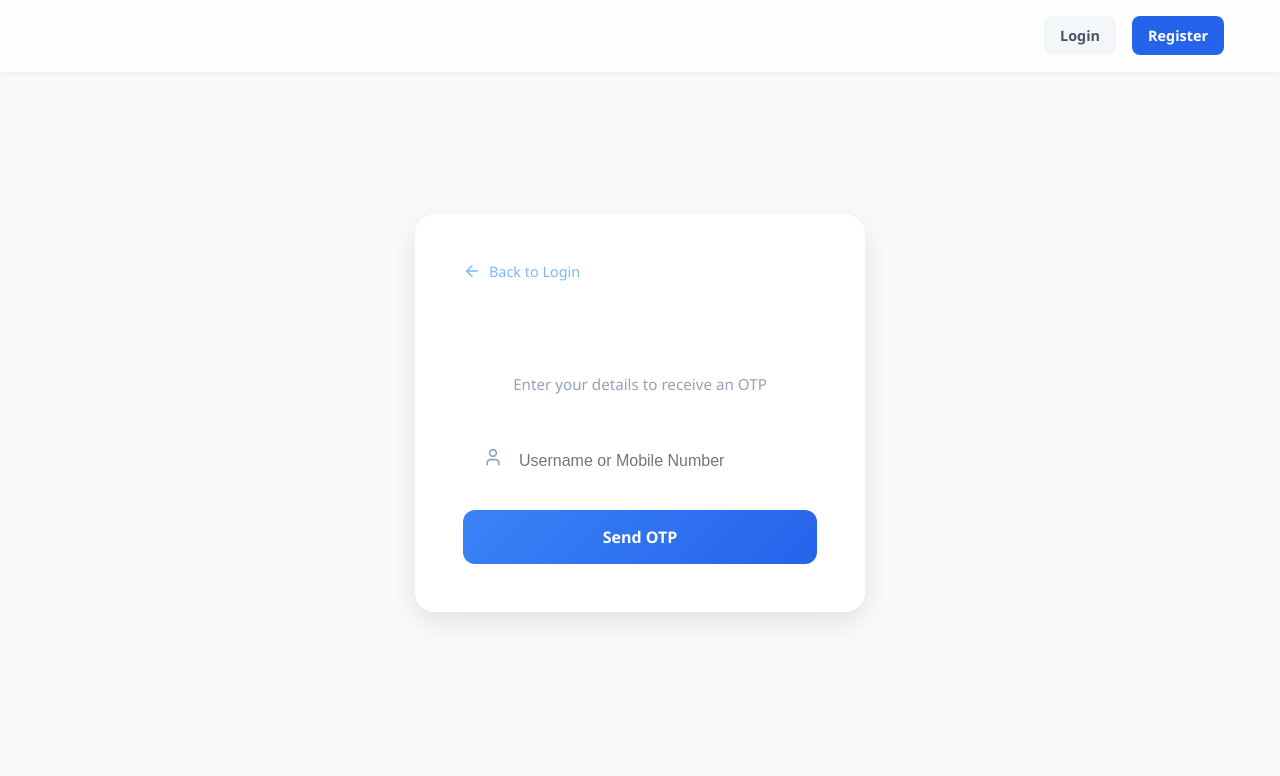
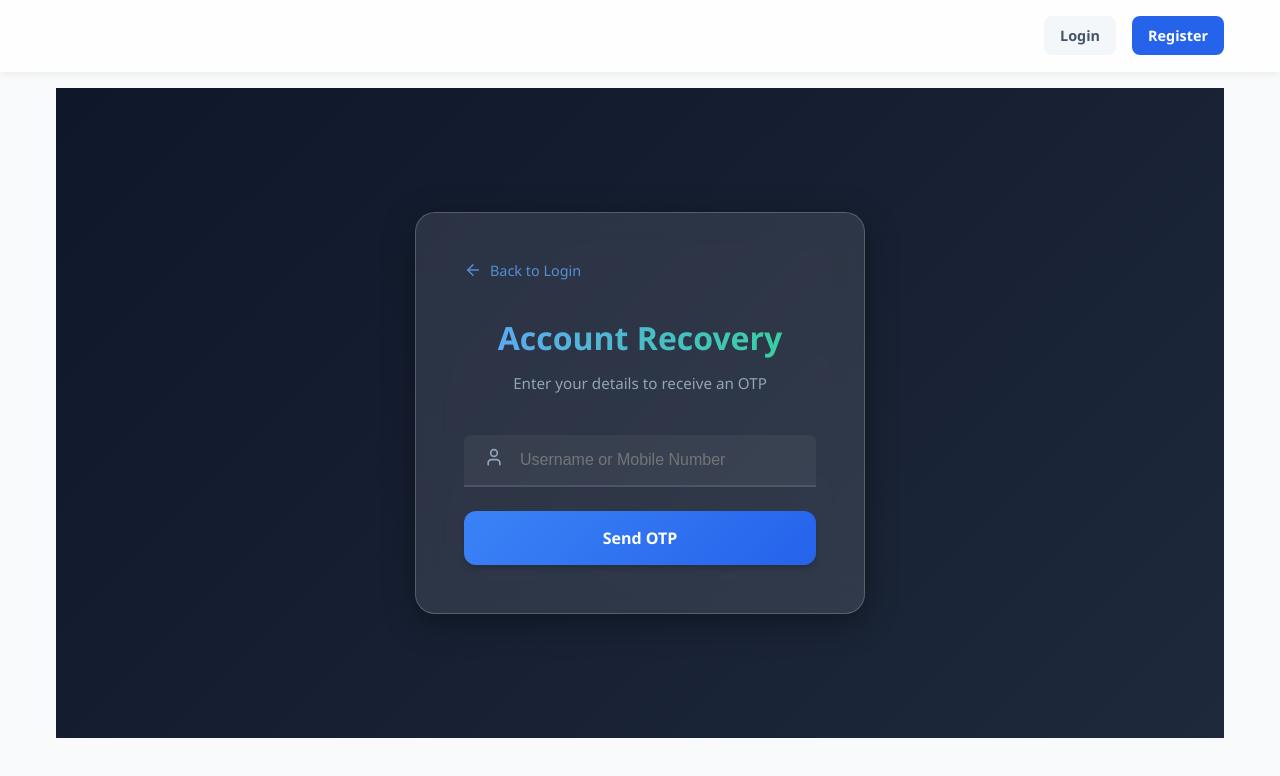
Before and after one commit to ARUNKUMAR3530/GPS-Based-Complaint-Redressal-System, a React (Vite) app in the folder frontend/: page /forgot-password in a window 1280 px wide. Shown: the top 776 px of the page. Built offline with nearby package versions, Linux system fonts and the light colour scheme; no server answers.

Commit message:
feat: add CSS styles for the Forgot Password page layout and components

```diff
--- a/frontend/src/pages/ForgotPassword.css
+++ b/frontend/src/pages/ForgotPassword.css
@@ -4,19 +4,21 @@
     align-items: center;
     justify-content: center;
     padding: 2rem;
-    background-color: var(--bg-primary);
+    background: linear-gradient(135deg, #0f172a 0%, #1e293b 100%);
 }
 
 .recovery-card {
-    background: var(--card-bg);
-    border: 1px solid var(--border-color);
+    background: rgba(255, 255, 255, 0.1);
+    backdrop-filter: blur(16px);
+    -webkit-backdrop-filter: blur(16px);
+    border: 1px solid rgba(255, 255, 255, 0.2);
     border-radius: 20px;
     padding: 3rem;
     width: 100%;
     max-width: 450px;
-    box-shadow: 0 10px 30px rgba(0, 0, 0, 0.1);
+    box-shadow: 0 8px 32px 0 rgba(0, 0, 0, 0.37);
     position: relative;
-    backdrop-filter: blur(10px);
+    color: white;
 }
 
 .back-link {
@@ -46,8 +48,12 @@
 
 .recovery-header h2 {
     font-size: 2rem;
-    color: white;
+    font-weight: 700;
     margin-bottom: 0.5rem;
+    background: linear-gradient(to right, #60a5fa, #34d399);
+    -webkit-background-clip: text;
+    background-clip: text;
+    -webkit-text-fill-color: transparent;
 }
 
 .recovery-header p {
@@ -70,6 +76,7 @@
     display: flex;
     align-items: center;
     justify-content: center;
+    box-shadow: 0 4px 6px -1px rgba(0, 0, 0, 0.2);
 }
 
 .recovery-btn:hover:not(:disabled) {
@@ -109,8 +116,9 @@
     width: 100%;
     padding: 1rem 1rem 1rem 3.5rem;
     background: rgba(255, 255, 255, 0.05);
-    border: 1px solid var(--border-color);
-    border-radius: 12px;
+    border: none;
+    border-bottom: 2px solid rgba(255, 255, 255, 0.1);
+    border-radius: 8px 8px 0 0;
     color: white;
     font-size: 1rem;
     transition: all 0.3s ease;
@@ -119,9 +127,9 @@
 
 .modern-input:focus {
     outline: none;
-    border-color: #3b82f6;
-    background: rgba(255, 255, 255, 0.08);
-    box-shadow: 0 0 0 4px rgba(59, 130, 246, 0.1);
+    background: rgba(255, 255, 255, 0.1);
+    border-bottom-color: #3b82f6;
+    box-shadow: none;
 }
 
 .input-icon {
```
